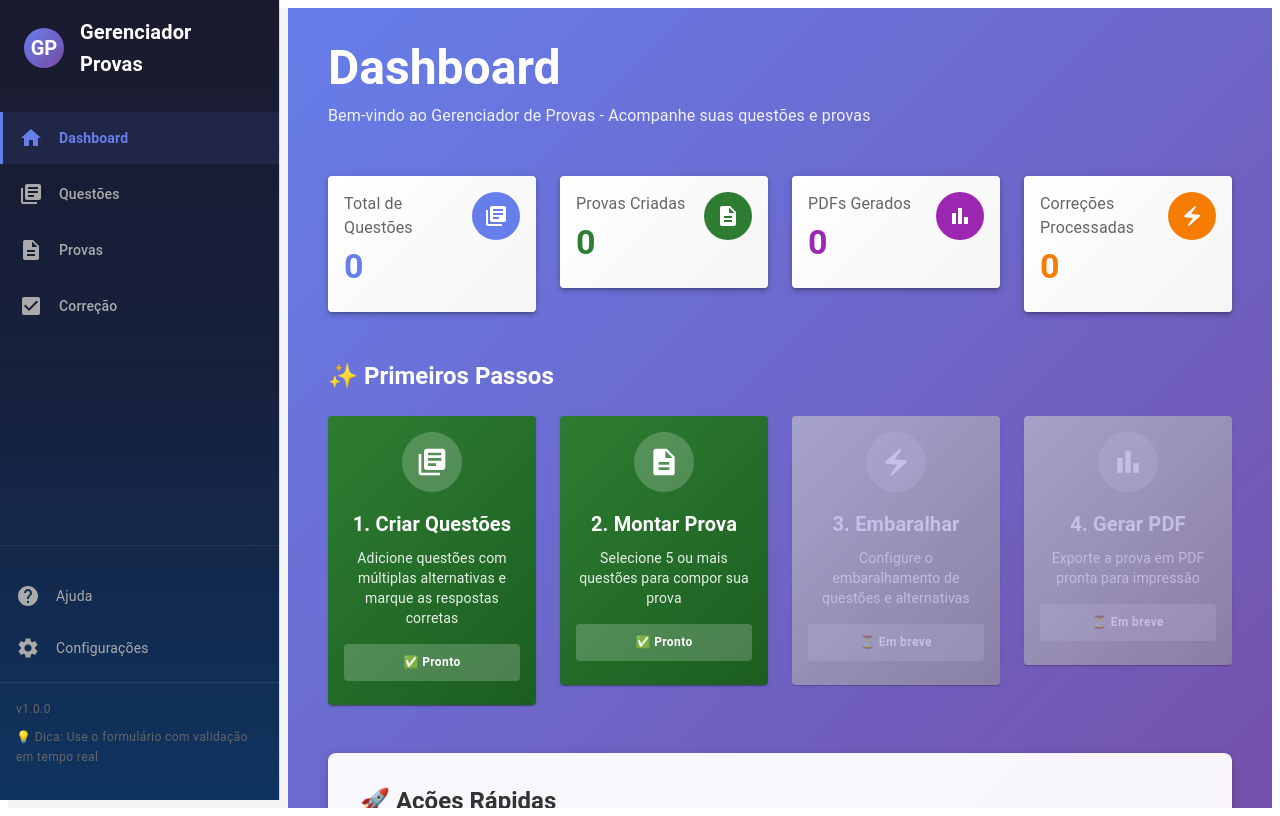
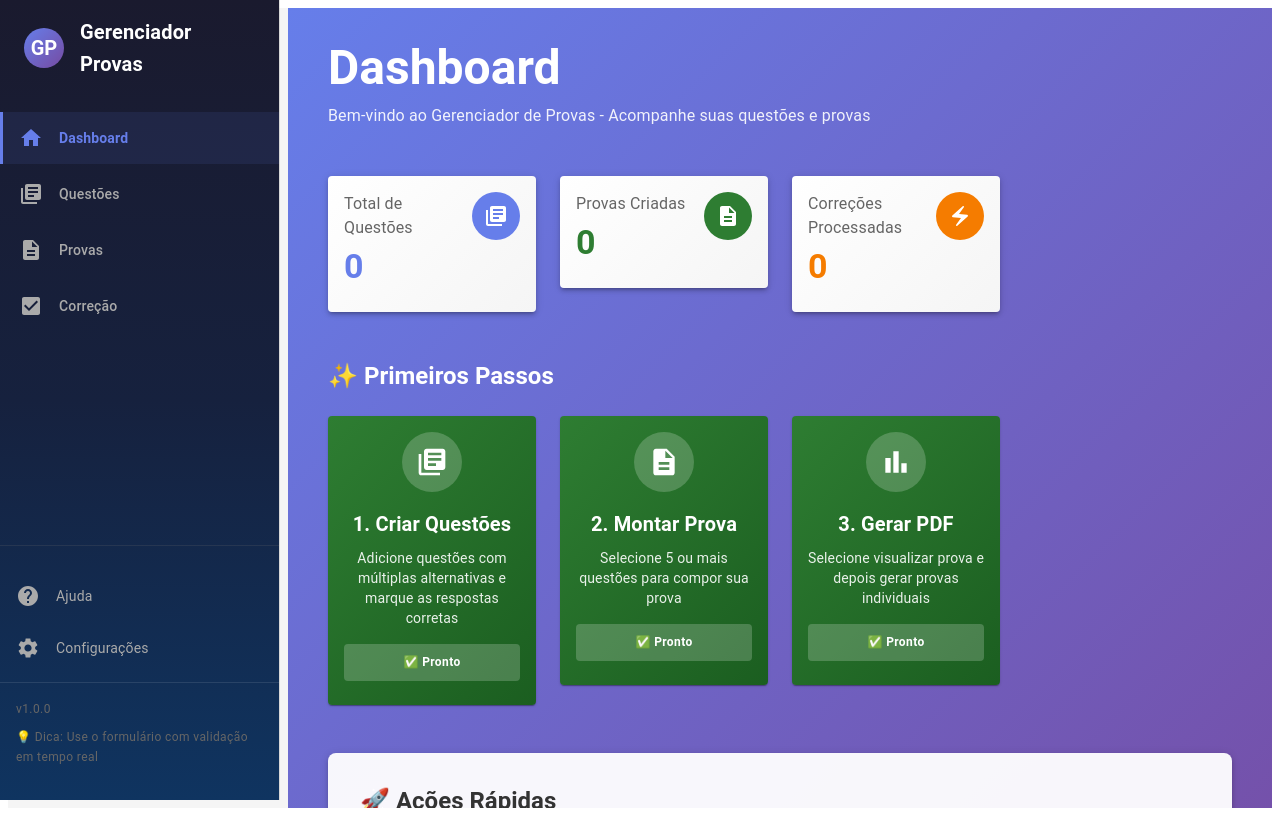
Before and after one commit to RicardoPLins/primeiro-experimento-agentes-IA, a React (Vite) app in the folder packages/frontend/: page / in a window 1280 px wide. Built offline with nearby package versions, Linux system fonts and the light colour scheme; no server answers.

Commit message:
fix: ajuste do dashboard

```diff
--- a/packages/frontend/src/pages/Dashboard.tsx
+++ b/packages/frontend/src/pages/Dashboard.tsx
@@ -37,12 +37,6 @@ export const Dashboard: FC = () => {
       color: '#2e7d32',
     },
     {
-      label: 'PDFs Gerados',
-      value: 0,
-      icon: BarChartIcon,
-      color: '#9c27b0',
-    },
-    {
       label: 'Correções Processadas',
       value: 0,
       icon: ZapIcon,
@@ -69,19 +63,11 @@ export const Dashboard: FC = () => {
     },
     {
       number: 3,
-      title: 'Embaralhar',
-      description: 'Configure o embaralhamento de questões e alternativas',
-      icon: ZapIcon,
-      status: 'pending',
-      action: () => {},
-    },
-    {
-      number: 4,
       title: 'Gerar PDF',
-      description: 'Exporte a prova em PDF pronta para impressão',
+      description: 'Selecione visualizar prova e depois gerar provas individuais',
       icon: BarChartIcon,
-      status: 'pending',
-      action: () => {},
+      status: 'ready',
+      action: () => navigate('/provas'),
     },
   ];
 
```
